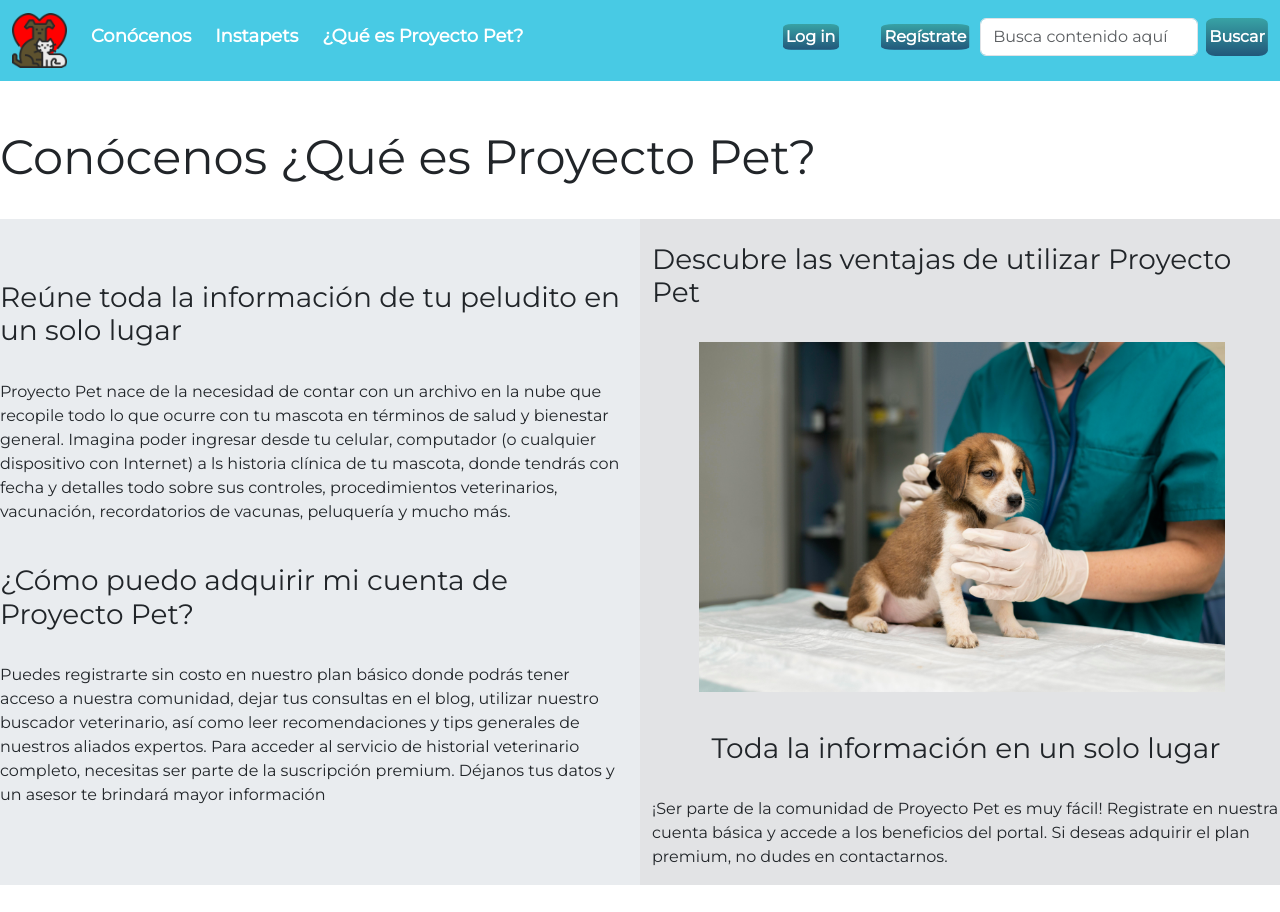
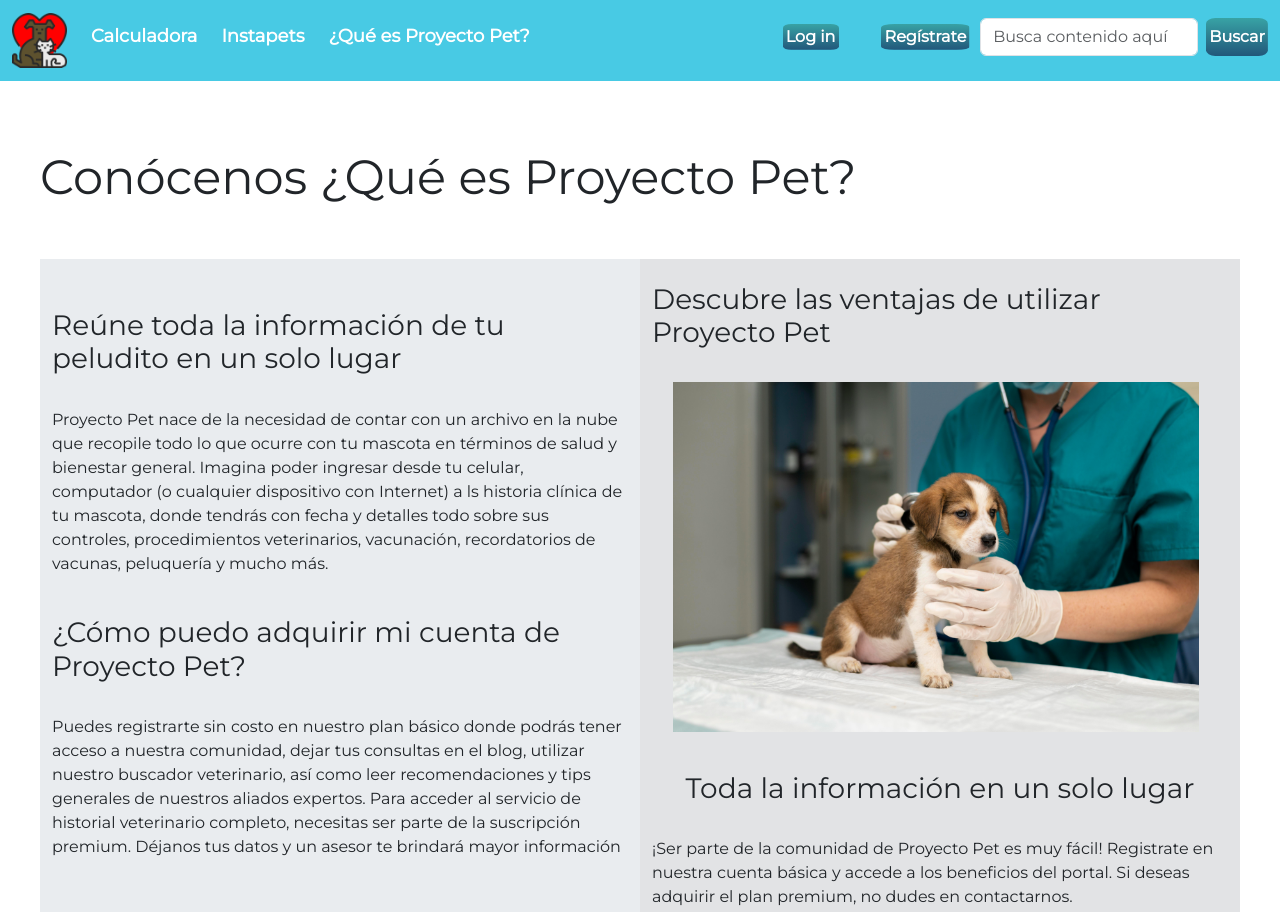
Before and after one commit to HolaKaths/JS-EntregaFinal-RamirezArias, a website: page pages/conocenos.html in a window 1280 px wide. Shown: the top 912 px of the page. Drawn offline with nearby package versions, Linux system fonts and the light colour scheme.

Commit message:
Ajustes navegación y links

```diff
--- a/css/style.css
+++ b/css/style.css
@@ -71,6 +71,21 @@
     align-items: center;
     margin-bottom: 2rem;
 }
+
+#main {
+   margin-top: 20px;
+  margin-right: 40px;
+  margin-bottom: 20px;
+  margin-left: 40px;
+      }
+
+      #section2,
+      #section3 {
+        margin-top: 20px;
+       margin-right: 40px;
+       margin-bottom: 20px;
+       margin-left: 40px;
+           }
 
 .grupo {
     display: flex;
--- a/js/main.js
+++ b/js/main.js
@@ -1,4 +1,5 @@
 let myChart;
+
 
 
 function calcularEdad() {
--- a/pages/conocenos.html
+++ b/pages/conocenos.html
@@ -19,16 +19,17 @@
                 <a class="navbar-brand" href="../pages/index.html"> <img src="../assets/images/mascota.png" height="55px" />
                 </a>
                 <button class="navbar-toggler" type="button" data-bs-toggle="collapse"
-                    data-bs-target="#navbarSupportedContent" aria-controls="navbarSupportedContent"
-                    aria-expanded="false" aria-label="Toggle navigation">
+                    data-bs-target="#navbarSupportedContent" aria-controls="navbarSupportedContent" aria-expanded="false"
+                    aria-label="Toggle navigation">
                     <span class="navbar-toggler-icon"></span>
                 </button>
                 <div class="collapse navbar-collapse" id="navbarSupportedContent">
                     <ul class="navbar-nav me-auto mb-2 mb-lg-0">
                         <li class="nav-item">
-                            <a class="nav-link active me-2 h5 text-white text-decoration-none" aria-current="page"
-                                href="../pages/conocenos.html"> Conócenos</a>
+                            <a class="mb-2 nav-link active me-2 h5 text-white text-decoration-none" aria-current="page"
+                                href="../pages/index.html"> Calculadora</a>
                         </li>
+
                         <li class="nav-item">
                             <a class="nav-link active me-2 h5 text-white text-decoration-none" aria-current="page"
                                 href="../pages/instapets.html">Instapets</a>
@@ -73,9 +74,7 @@
         <section id="container">
             &nbsp
 
-            <div>
-
-
+            <div id="section3">
                 <h3 class="display-5 justify-content-center align-items-center">
                     Conócenos ¿Qué es Proyecto Pet?
                 </h3>
```
